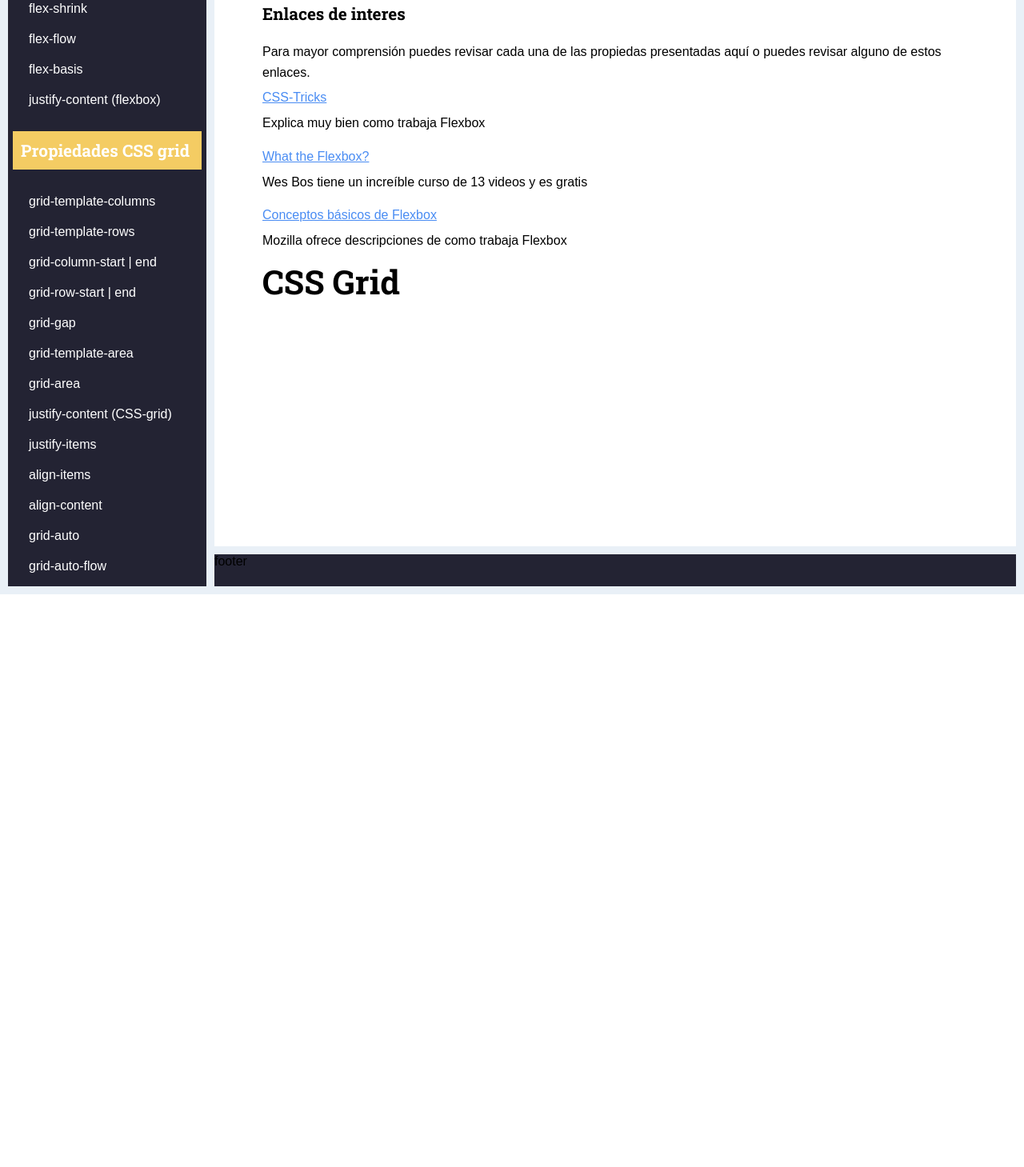
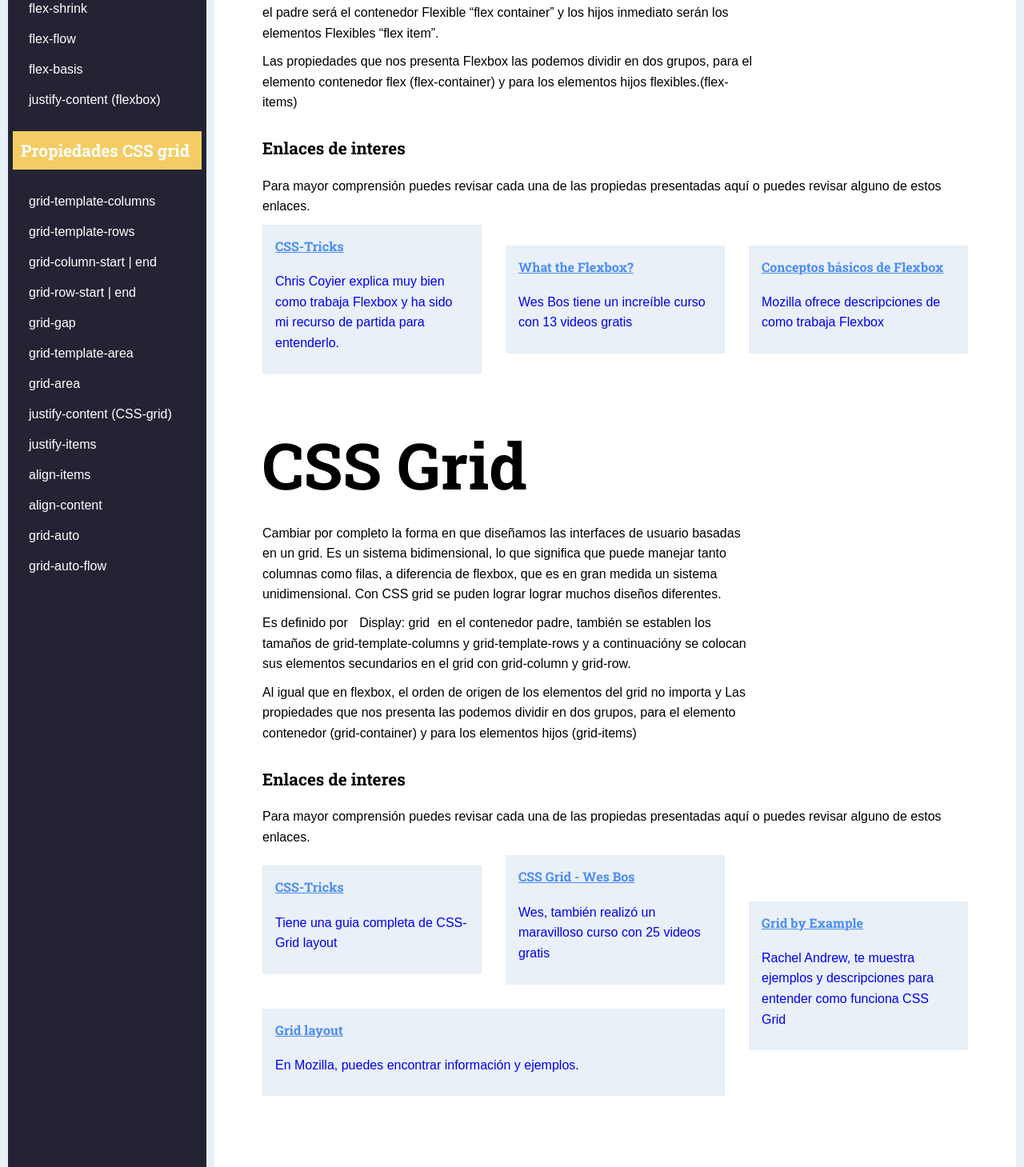
Before and after one commit to ninaiskel/CSS-flex-grid, a React (Create React App) app: page / in a window 1280 px wide. Shown: the part 411-1870 px from the top of the page at 80% size. Before the commit the page ends 1154 px from the top, so only its background shows below. Built offline with nearby package versions, Linux system fonts and the light colour scheme.

Commit message:
add main content style

```diff
--- a/src/App.css
+++ b/src/App.css
@@ -76,23 +76,21 @@ button {
   .container {
     grid-template-columns: 230px 2fr 2fr;
   }
+}
+
+@media (max-width: 1024px) and (min-width: 781px){
 
   h1 {
-    font-size: 2.6rem;
+    font-size: 2.2rem;
   }
 
   h2 {
-    font-size: 1.4rem;
+    font-size: 1.3rem;
   }
-
-  h3 {
-    font-size: 1.2rem;
-  }
-
 
 }
 
-@media (max-width: 769px) {
+@media (max-width: 780px) {
   .container {
     grid-template-columns: 1fr;
     grid-template-areas:
@@ -105,7 +103,7 @@ button {
   }
 
   h1 {
-    font-size: 2.4rem;
+    font-size: 2rem;
   }
 
   h2 {
@@ -116,3 +114,9 @@ button {
     font-size: 1.1rem;
   }
 }
+
+@media (max-width: 320px) {
+  h1 {
+    font-size: 1.8rem;
+  }
+}
--- a/src/components/content/css/display.css
+++ b/src/components/content/css/display.css
@@ -1,3 +1,94 @@
-.link-info-item {
+.display-content  {
+  margin-bottom: 40px;
+}
+
+.display h1 {
+  font-size: 5rem;
   margin-bottom: 20px;
 }
+
+.display-description {
+  margin-bottom: 30px;
+  width: 70%;
+}
+
+.resources {
+  align-items: center;
+  display: grid;
+  grid-column-gap: 30px;
+  grid-row-gap: 10px;
+  grid-template-columns: 1fr 1fr 1fr;
+}
+
+.resourse-item p {
+  margin: 0;
+}
+
+.resource-item {
+  background: var(--background);
+  margin-bottom: 20px;
+  padding: 16px;
+  transition: all .5s ease;
+}
+
+.resource-item a {
+  text-decoration: none;
+}
+
+.resource-item h4 {
+  color: var(--second-color);
+  text-decoration: underline;
+}
+
+.resource-item:hover {
+  box-shadow: 0 0 8px rgba(33,33,33,.4);
+}
+
+.resource-item-3 {
+    grid-column:  3 / 4;
+    grid-row: 1 / 3;
+}
+
+.resource-item-4 {
+  grid-column: 1 / 3;
+}
+
+@media (max-width: 1024px) and (min-width: 781px){
+  .resources {
+    grid-template-columns: 1fr 1fr;
+    grid-column-gap: 20px;
+  }
+
+  .resource-item-last {
+    grid-column: 1 / -1;
+  }
+
+  .resource-item-3 {
+      grid-column:  1 / 2;
+      grid-row: 2;
+  }
+
+  .resource-item-4 {
+    grid-column: 2;
+  }
+
+  .display-description {
+    width: 100%;
+  }
+}
+
+
+@media (max-width: 780px) {
+  .resources {
+    grid-template-columns: 1fr;
+    grid-row-gap: 10px;
+  }
+
+  .resource-item-last, .resource-item-3,  .resource-item-4 {
+    grid-column: 1 / -1;
+  }
+
+  .display-description {
+    width: 100%;
+  }
+}
--- a/src/components/content/display.js
+++ b/src/components/content/display.js
@@ -5,36 +5,75 @@ const Display = () => (
   <div className="display">
     <section>
       <h1>Flexbox</h1>
-      <article>
+      <article class="display-content">
+        <div class="display-description">
           <p> Flexbox Layaout, es el nuevo modelo de layout implementado en la especificación CSS3 para mejorar la alineación, dirección y orden de los elemento en el documento web, su diseño es independiente de la dirección en comparación con los diseños normales</p>
           <p>Es definido por <span>Display: Flex</span> y debe estar constituido por elementos padres e hijos, el padre será el contenedor Flexible “flex container” y los hijos inmediato serán los elementos Flexibles “flex item”.</p>
           <p>Las propiedades que nos presenta Flexbox las podemos dividir en dos grupos, para el elemento contenedor flex (flex-container) y  para los elementos hijos flexibles.(flex-items)</p>
-      </article>
+        </div>
+        <div>
           <h3>Enlaces de interes</h3>
           <p>Para mayor comprensión puedes revisar cada una de las propiedas presentadas aquí o puedes revisar alguno de estos enlaces.</p>
-      <ul className="link-info">
-        <li className="link-info-item">
-          <a href="https://css-tricks.com/snippets/css/a-guide-to-flexbox/#flexbox-background" target="_blank">
-          CSS-Tricks
+          <ul className="resources">
+            <li className="resource-item">
+              <a href="https://css-tricks.com/snippets/css/a-guide-to-flexbox/" target="_blank">
+                <h4>CSS-Tricks</h4>
+                <p>Chris Coyier explica muy bien como trabaja Flexbox y ha sido mi recurso de partida para entenderlo.</p>
               </a>
-          <p>Explica muy bien como trabaja Flexbox</p>
             </li>
-        <li className="link-info-item">
-          <a href="https://flexbox.io/" target="_blank">
-          What the Flexbox?
+            <li className="resource-item">
+              <a className="" href="https://flexbox.io/" target="_blank">
+                <h4>What the Flexbox?</h4>
+                <p>Wes Bos tiene un increíble curso con 13 videos gratis</p>
               </a>
-          <p>Wes Bos tiene un increíble curso de 13 videos y es gratis</p>
             </li>
-        <li className="link-info-intersting">
-          <a href="https://developer.mozilla.org/es/docs/Web/CSS/CSS_Flexible_Box_Layout/Conceptos_Basicos_de_Flexbox" target="_blank">Conceptos básicos de Flexbox
+            <li className="resource-item resource-item-last">
+              <a href="https://developer.mozilla.org/es/docs/Web/CSS/CSS_Flexible_Box_Layout/Conceptos_Basicos_de_Flexbox" target="_blank">
+                <h4>Conceptos básicos de Flexbox</h4>
+                <p>Mozilla ofrece descripciones de como trabaja Flexbox</p>
               </a>
-          <p>Mozilla ofrece descripciones de como trabaja Flexbox</p>
             </li>
-
           </ul>
-    </section>
-    <section>
+        </div>
+      </article>
       <h1>CSS Grid</h1>
+      <article class="display-content">
+        <div class="display-description">
+          <p>Cambiar por completo la forma en que diseñamos las interfaces de usuario basadas en un grid. Es un sistema bidimensional, lo que significa que puede manejar tanto columnas como filas, a diferencia de flexbox, que es en gran medida un sistema unidimensional. Con CSS grid se puden lograr lograr muchos diseños diferentes.</p>
+          <p>Es definido por <span>Display: grid</span>en el contenedor padre, también se establen los tamaños de grid-template-columns y grid-template-rows y a continuacióny se colocan sus elementos secundarios en el grid con grid-column y grid-row.</p>
+          <p>Al igual que en flexbox, el orden de origen de los elementos del grid no importa y Las propiedades que nos presenta las podemos dividir en dos grupos, para el elemento contenedor (grid-container) y  para los elementos hijos (grid-items)</p>
+        </div>
+        <div>
+          <h3>Enlaces de interes</h3>
+          <p>Para mayor comprensión puedes revisar cada una de las propiedas presentadas aquí o puedes revisar alguno de estos enlaces.</p>
+          <ul className="resources">
+            <li className="resource-item">
+              <a href="https://css-tricks.com/snippets/css/complete-guide-grid/" target="_blank">
+                <h4>CSS-Tricks</h4>
+                <p>Tiene una guia completa de CSS-Grid layout</p>
+              </a>
+            </li>
+            <li className="resource-item">
+              <a href="https://cssgrid.io/" target="_blank">
+                <h4>CSS Grid - Wes Bos</h4>
+                <p>Wes, también realizó un maravilloso curso con 25 videos gratis</p>
+              </a>
+            </li>
+            <li className="resource-item resource-item-3">
+              <a href="https://gridbyexample.com/examples/" target="_blank">
+                <h4>Grid by Example</h4>
+                <p>Rachel Andrew, te muestra ejemplos y descripciones para entender como funciona CSS Grid</p>
+              </a>
+            </li>
+            <li className="resource-item resource-item-4">
+              <a href="https://gridbyexample.com/examples/" target="_blank">
+                <h4>Grid layout</h4>
+                <p>En Mozilla, puedes encontrar información y ejemplos. </p>
+              </a>
+            </li>
+          </ul>
+        </div>
+      </article>
     </section>
   </div>
 );
```
Lines whose indentation alone changed are shown as unchanged.
